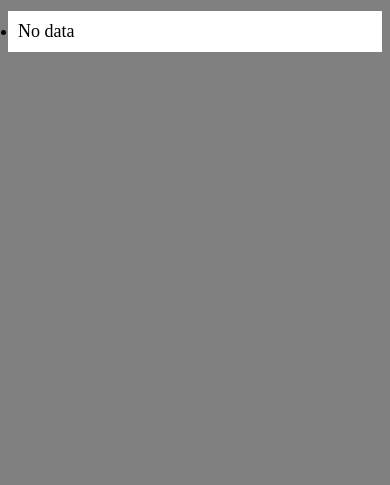
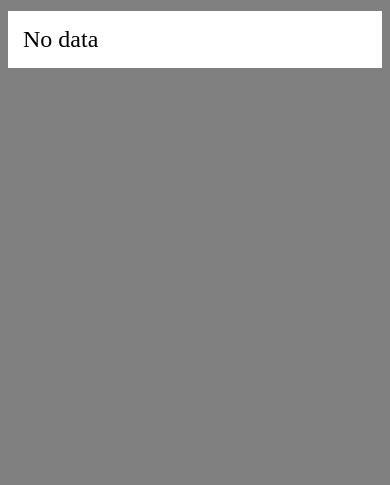
Before and after one commit to MPolonis/countries-search, a website: page index.html in a window 390 px wide. Shown: the part 359-844 px from the top of the page. Drawn offline with Linux system fonts and the light colour scheme.

Commit message:
Correct structure in html; Change style in #countries on mobile; Correct .createElement in js

```diff
--- a/js/script.js
+++ b/js/script.js
@@ -18,7 +18,7 @@ function searchCountries() {
 function showCountriesList(resp) {
     countriesList.innerHTML = '';
     resp.forEach(function (item) {
-        var liEl = document.createElement('h3');
+        var liEl = document.createElement('li');
         liEl.innerHTML = item.name + '<ul><li>' + 'Capital city: ' + item.capital + '</li><li>' + 'Region: ' + item.region + '</li><li>' + 'Native name: ' + item.nativeName + '</li><li>' + 'Population: ' + item.population + '</li></ul>';
         countriesList.appendChild(liEl);
     });
--- a/sass/style.scss
+++ b/sass/style.scss
@@ -37,6 +37,7 @@ body {
     margin: 0 auto;
     padding-top: 20px;
     padding-bottom: 20px;
+    font-size: 28px;
 }
 
 
@@ -57,5 +58,8 @@ body {
         width: 100%;
         padding: 10px;
         margin: auto;
+        font-size: 24px;
+        list-style-type: none;
+        padding: 15px;
     }
 }
```
Also changed, not shown: index.html (+4 -4 lines), css/style.css, 1 other file.
